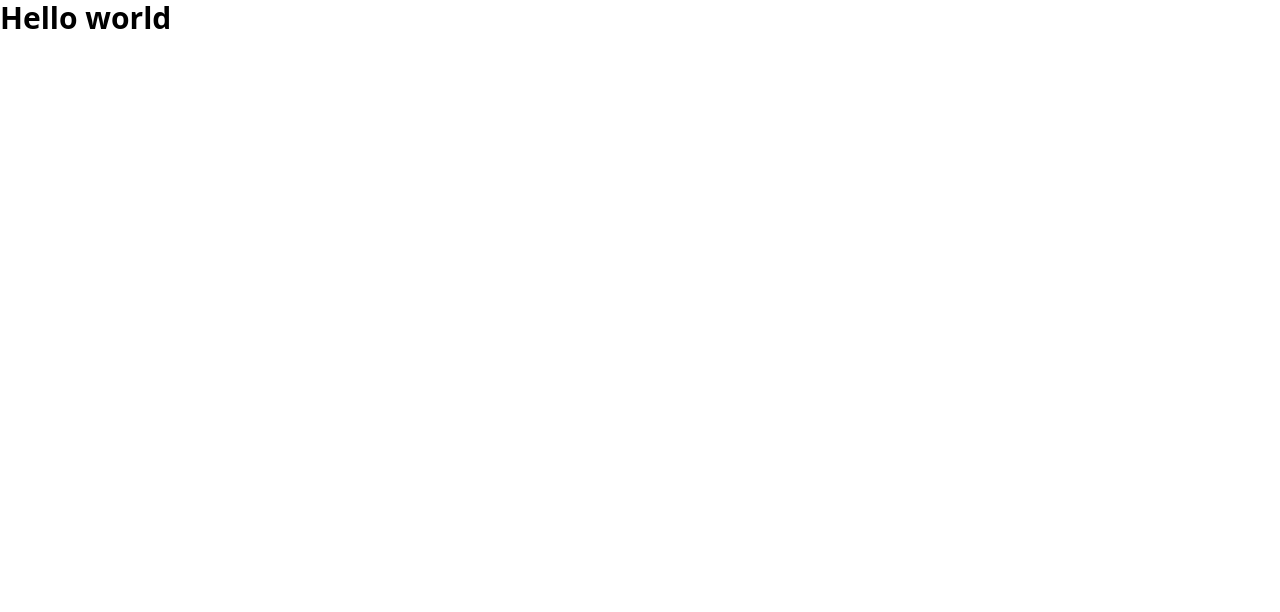
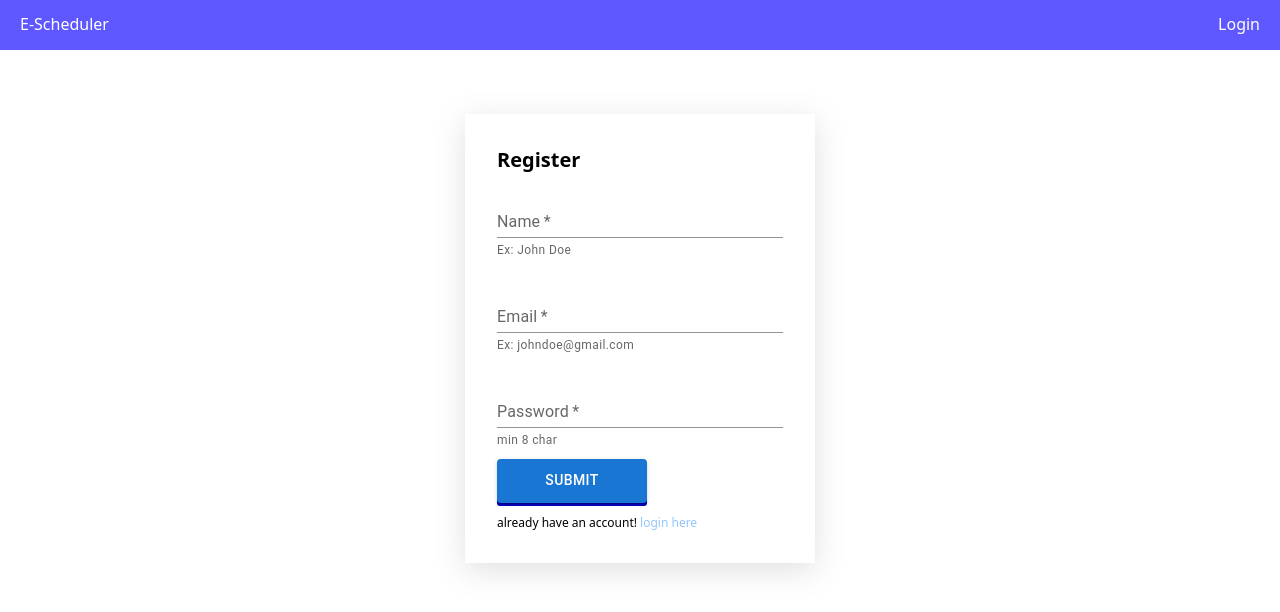
Before and after one commit to Saicharan0662/email-scheduler-client, a React (Create React App) app: page /register in a window 1280 px wide. Shown: the top 612 px of the page. Built offline with nearby package versions, Linux system fonts and the light colour scheme.

Commit message:
pages UI

```diff
--- a/package.json
+++ b/package.json
@@ -3,12 +3,18 @@
   "version": "0.1.0",
   "private": true,
   "dependencies": {
+    "@emotion/react": "^11.7.1",
+    "@emotion/styled": "^11.6.0",
+    "@mui/material": "^5.2.8",
     "@testing-library/jest-dom": "^5.16.1",
     "@testing-library/react": "^12.1.2",
     "@testing-library/user-event": "^13.5.0",
+    "axios": "^0.24.0",
     "react": "^17.0.2",
     "react-dom": "^17.0.2",
+    "react-router-dom": "^6.2.1",
     "react-scripts": "5.0.0",
+    "react-toastify": "^8.1.0",
     "web-vitals": "^2.1.3"
   },
   "scripts": {
--- a/src/App.css
+++ b/src/App.css
@@ -3,3 +3,15 @@
     padding: 0;
     margin: 0;
 }
+
+.form-style{
+    width: 350px;
+    box-shadow: rgba(100, 100, 111, 0.2) 0px 7px 29px 0px;
+}
+
+@media screen and (max-width: 360px) {
+    .form-style{
+        width: 100%;
+        box-shadow: none;
+    }
+}
--- a/src/App.js
+++ b/src/App.js
@@ -1,8 +1,23 @@
+import { BrowserRouter as Router, Route, Routes } from 'react-router-dom';
+import Home from './pages/Home';
+import Login from './pages/Login';
+import Register from './pages/Register';
+import Dashboard from './pages/Dashboard';
+import './App.css'
+import ActivateAccount from './pages/ActivateAccount';
 
 function App() {
   return (
-    <div className="text-3xl font-bold">
-      Hello world
+    <div className="">
+      <Router>
+        <Routes>
+          <Route exact path="/" element={<Home />} />
+          <Route exact path="/register" element={<Register />} />
+          <Route exact path="/login" element={<Login />} />
+          <Route exact path="/dashbord" element={<Dashboard />} />
+          <Route exact path="/confirmation/:token" element={<ActivateAccount />} />
+        </Routes>
+      </Router>
     </div>
   );
 }
--- /dev/null
+++ b/src/axios.js
@@ -0,0 +1,13 @@
+import axios from "axios";
+axios.defaults.url = 'https://localhost:5000/api/v1'
+
+axios.interceptors.request.use(function (req) {
+    const user = localStorage.getItem('user');
+
+    if (user) {
+        const { token } = JSON.parse(localStorage.getItem('user'));
+        req.headers.authorization = `Bearer ${token}`;
+        return req;
+    }
+    return req;
+});
--- /dev/null
+++ b/src/components/button-large/LargeButton.js
@@ -0,0 +1,12 @@
+import React from 'react'
+import './button-large.css'
+
+const Button = ({ text = "click me!!", ...otherProps }) => {
+    return (
+        <button {...otherProps}>
+            {text}
+        </button>
+    )
+}
+
+export default Button
--- /dev/null
+++ b/src/components/button-large/button-large.css
@@ -0,0 +1,33 @@
+button{
+    position: relative;
+    border: none;
+    outline: none;
+    width: 150px;
+    height: 44px;
+    font-size: 1.2rem;
+    color: white;
+    background-color: hsl(243, 100%, 67%);
+    border-radius: 3px;
+    cursor: pointer;
+}
+
+button::before{
+    content: "";
+    position: absolute;
+    top: 0;
+    left: 0;
+    width: 100%;
+    height: 100%;
+    background-color: hsl(243, 100%, 40%);
+    z-index: -1;
+    border-radius: 3px;
+    transform: translateY(3px);
+}
+
+button:active{
+    transform: translateY(3px);
+}
+
+button:active::before{
+    transform: translateY(0);
+}
--- /dev/null
+++ b/src/components/navbar/Navbar.js
@@ -0,0 +1,21 @@
+import { LinearProgress } from '@mui/material'
+import React from 'react'
+import { Link } from 'react-router-dom'
+
+const Navbar = ({ path = "/login", text = "Login", isLoading = false }) => {
+    return (
+        <div className='sticky top-0 left-0' style={{ zIndex: '2' }}>
+            <div className=' w-full flex justify-between align-center' style={{ minHeight: '50px', backgroundColor: "#5f57ff" }}>
+                <div className='text-white font-normal p-2 my-1 mx-3'>
+                    E-Scheduler
+                </div>
+                <div className='flex p-2 text-white my-1 mx-3 justify-between font-normal'>
+                    <Link to={path}> {text}</Link>
+                </div>
+            </div>
+            {isLoading && <LinearProgress color='inherit' />}
+        </div>
+    )
+}
+
+export default Navbar
--- /dev/null
+++ b/src/pages/ActivateAccount.js
@@ -0,0 +1,20 @@
+import React from 'react'
+import { useParams } from 'react-router-dom'
+import Button from '../components/button-large/LargeButton'
+
+const ActivateAccount = () => {
+    const { token } = useParams()
+    console.log(token);
+
+    return (
+        <div className='flex justify-center items-center space-x-2' style={{ height: '100vh' }}>
+            <Button text="Activate account"
+            // onClick={() => {
+
+            // })}
+            />
+        </div>
+    )
+}
+
+export default ActivateAccount
--- /dev/null
+++ b/src/pages/Dashboard.js
@@ -0,0 +1,11 @@
+import React from 'react'
+
+const Dashboard = () => {
+    return (
+        <div>
+            This is dashboard
+        </div>
+    )
+}
+
+export default Dashboard
--- /dev/null
+++ b/src/pages/Home.js
@@ -0,0 +1,19 @@
+import React from 'react'
+import { useNavigate } from 'react-router-dom'
+import Button from '../components/button-large/LargeButton'
+
+const Home = () => {
+    const navigate = useNavigate()
+    return (
+        <div className='flex justify-center items-center space-x-2' style={{ height: '100vh' }}>
+            <Button text="Get Started"
+                onClick={() => navigate('/register')}
+            />
+            <Button text="Log in"
+                onClick={() => navigate('/login')}
+            />
+        </div>
+    )
+}
+
+export default Home
--- /dev/null
+++ b/src/pages/Login.js
@@ -0,0 +1,71 @@
+import React, { useState } from 'react'
+import Navbar from '../components/navbar/Navbar'
+import TextField from '@mui/material/TextField';
+import Button from '@mui/material/Button';
+import { useNavigate } from 'react-router-dom'
+import axios from 'axios'
+import '../axios'
+
+
+import { toast } from 'react-toastify';
+import 'react-toastify/dist/ReactToastify.css';
+toast.configure()
+
+
+const Login = () => {
+    const navigate = useNavigate()
+    const [input, setInput] = useState({
+        name: "",
+        email: "",
+        password: ""
+    })
+    const [isLoading, setIsLoading] = useState(false)
+    const login = (e) => {
+        e.preventDefault()
+
+        console.log(input);
+
+    }
+    return (
+        <div>
+            <Navbar path='/register' text='Register' />
+            <div className='w-full h-full flex justify-center items-center font-semibold'>
+                <form className='p-8 my-16 form-style' onSubmit={login}>
+                    <div>
+                        <h1 className="text-xl ">Log in</h1>
+                        <TextField
+                            required
+                            fullWidth
+                            type={'email'}
+                            helperText="Ex: johndoe@gmail.com"
+                            id="standard-basic2"
+                            label="Email"
+                            variant="standard"
+                            margin="normal"
+                            value={input.email}
+                            onChange={e => setInput({ ...input, email: e.target.value })}
+                        />
+                        <TextField
+                            required
+                            fullWidth
+                            type={'password'}
+                            helperText="min 8 char"
+                            id="standard-basic3"
+                            label="Password"
+                            variant="standard"
+                            margin="normal"
+                            value={input.password}
+                            onChange={e => setInput({ ...input, password: e.target.value })}
+                        />
+                    </div>
+                    <Button type='submit' variant="contained">Submit</Button>
+                    <p className="text-xs font-normal mt-3">dont have an account?
+                        <span className='text-blue-300 cursor-pointer' onClick={() => navigate('/register')}> signup here</span>
+                    </p>
+                </form>
+            </div>
+        </div>
+    )
+}
+
+export default Login
--- /dev/null
+++ b/src/pages/Register.js
@@ -0,0 +1,81 @@
+import React, { useState } from 'react'
+import Navbar from '../components/navbar/Navbar'
+import TextField from '@mui/material/TextField';
+import Button from '@mui/material/Button';
+import { useNavigate } from 'react-router-dom'
+import axios from 'axios'
+import '../axios'
+
+
+import { toast } from 'react-toastify';
+import 'react-toastify/dist/ReactToastify.css';
+toast.configure()
+
+const Register = () => {
+    const navigate = useNavigate()
+    const [input, setInput] = useState({
+        name: "",
+        email: "",
+        password: ""
+    })
+    const [isLoading, setIsLoading] = useState(false)
+    const register = (e) => {
+        e.preventDefault()
+
+        console.log(input);
+
+    }
+    return (
+        <div>
+            <Navbar path='/login' text='Login' isLoading={isLoading} />
+            <div className='w-full h-full flex justify-center items-center font-semibold'>
+                <form className='p-8 my-16 form-style' onSubmit={register}>
+                    <div>
+                        <h1 className="text-xl ">Register</h1>
+                        <TextField
+                            required
+                            fullWidth
+                            helperText="Ex: John Doe"
+                            id="standard-basic"
+                            label="Name"
+                            variant="standard"
+                            margin="normal"
+                            value={input.name}
+                            onChange={e => setInput({ ...input, name: e.target.value })}
+                        />
+                        <TextField
+                            required
+                            fullWidth
+                            type={'email'}
+                            helperText="Ex: johndoe@gmail.com"
+                            id="standard-basic2"
+                            label="Email"
+                            variant="standard"
+                            margin="normal"
+                            value={input.email}
+                            onChange={e => setInput({ ...input, email: e.target.value })}
+                        />
+                        <TextField
+                            required
+                            fullWidth
+                            type={'password'}
+                            helperText="min 8 char"
+                            id="standard-basic3"
+                            label="Password"
+                            variant="standard"
+                            margin="normal"
+                            value={input.password}
+                            onChange={e => setInput({ ...input, password: e.target.value })}
+                        />
+                    </div>
+                    <Button type='submit' variant="contained">Submit</Button>
+                    <p className="text-xs font-normal mt-3">already have an account!
+                        <span className='text-blue-300 cursor-pointer' onClick={() => navigate('/login')}> login here</span>
+                    </p>
+                </form>
+            </div>
+        </div>
+    )
+}
+
+export default Register
```
Also changed, not shown: 1 other file (tests, documents, lock files or other folders).
